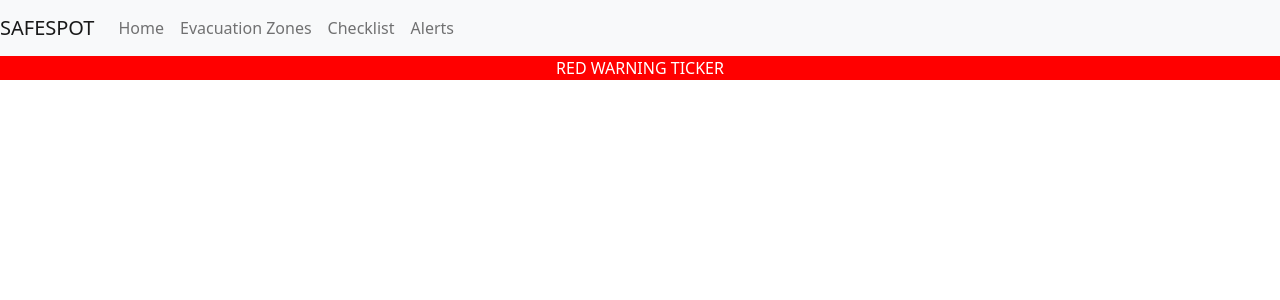
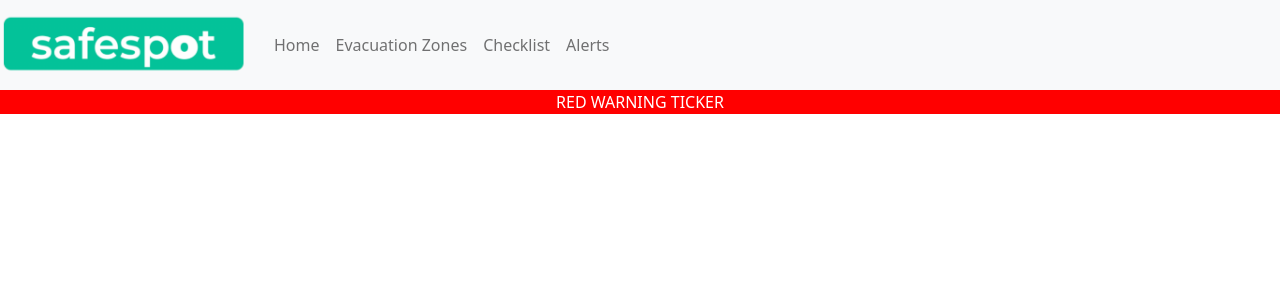
Before and after one commit to benritter522/blue-barracuda-client, a React (Create React App) app: page /map in a window 1280 px wide. Shown: the top 300 px of the page. Built offline with nearby package versions, Linux system fonts and the light colour scheme.

Commit message:
added logo

```diff
--- a/src/App.css
+++ b/src/App.css
@@ -21,3 +21,6 @@
   flex-direction: row;
   justify-content: flex-start;
 }
+/* .navbar img{
+  width: 15rem;
+} */
--- a/src/Components/Navbar/index.js
+++ b/src/Components/Navbar/index.js
@@ -7,7 +7,7 @@ const NavigationBar = () => {
     return(
         <div>
             <Navbar bg="light" expand="lg" sticky="top">
-                <Navbar.Brand href="/">SAFESPOT</Navbar.Brand>
+                <Navbar.Brand href="/"><img src="/large-logo.png" alt="logo" width="250" /></Navbar.Brand>
                 <Navbar.Toggle aria-controls="basic-navbar-nav" />
                 <Navbar.Collapse id="basic-navbar-nav">
                     <Nav className="mr-auto">
```
Also changed, not shown: public/large-logo.png (added).
